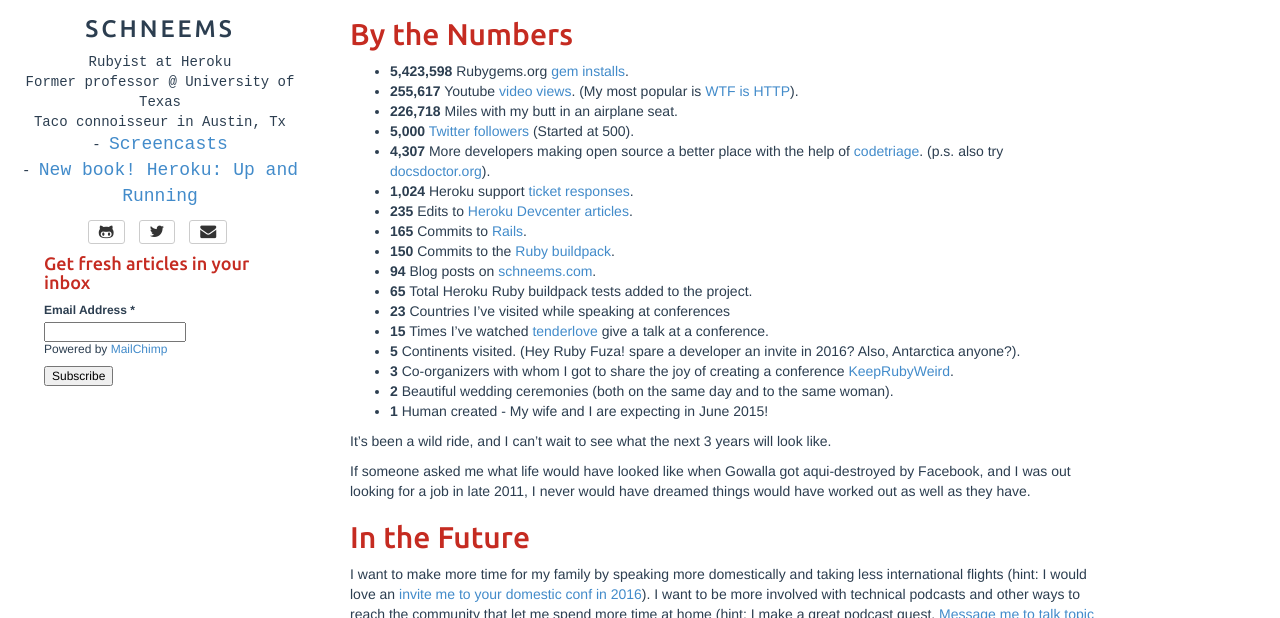
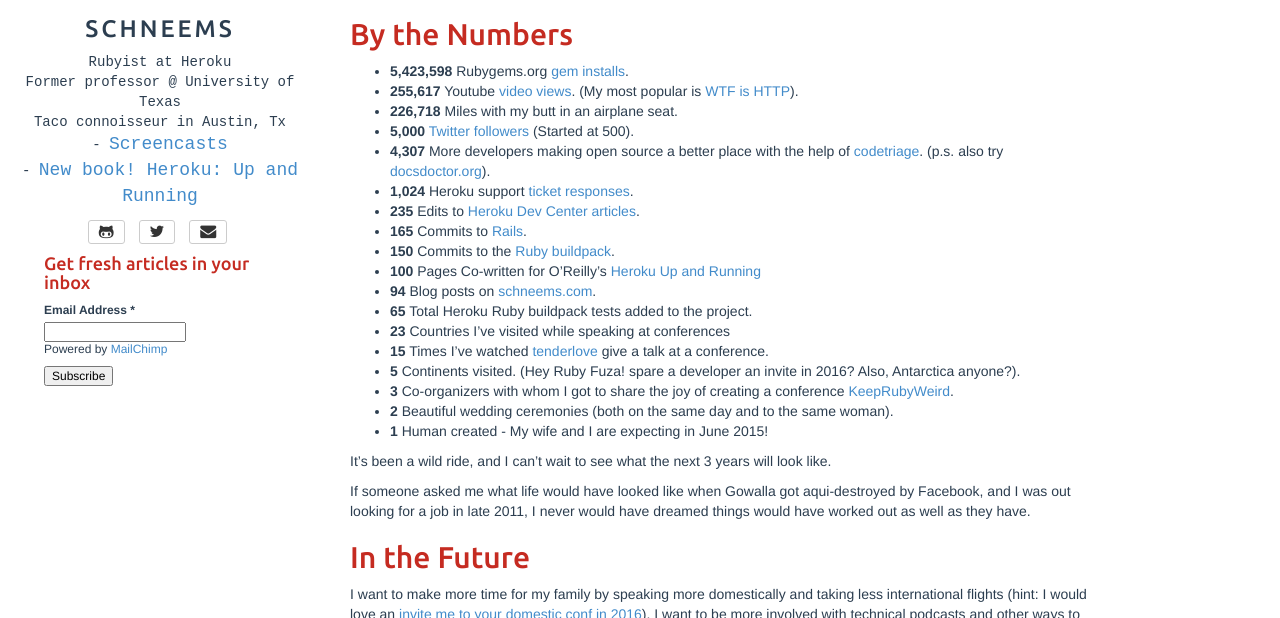
Before and after one commit to schneems/schneems, a Jekyll site: the page built from _posts/2015-02-26-heroku-by-the-numbers.md, in a window 1280 px wide and 900 px high, cut to the strip 282-900 px from the top of the window. Built offline with Jekyll 4.4.1, drawn with Linux system fonts in a browser that asks for light colours; Markdown is read by kramdown in place of the engine named in the settings; comment, search, counter and statistics services are not loaded.

Commit message:
Add book and change "Devcenter"
cc/ @neilmiddleton @jonmountjoy

```diff
--- a/_posts/2015-02-26-heroku-by-the-numbers.md
+++ b/_posts/2015-02-26-heroku-by-the-numbers.md
@@ -18,9 +18,10 @@
 - **5,000** [Twitter followers](https://twitter.com/schneems) (Started at 500).
 - **4,307** More developers making open source a better place with the help of [codetriage](http://www.codetriage.com). (p.s. also try [docsdoctor.org](http://docsdoctor.org)).
 - **1,024** Heroku support [ticket responses](https://help.heroku.com/).
-- **235** Edits to [Heroku Devcenter articles](https://devcenter.heroku.com/).
+- **235** Edits to [Heroku Dev Center articles](https://devcenter.heroku.com/).
 - **165** Commits to [Rails](http://contributors.rubyonrails.org/contributors/richard-schneeman/commits).
 - **150** Commits to the [Ruby buildpack](https://github.com/heroku/heroku-buildpack-ruby/graphs/contributors).
+- **100** Pages Co-written for O'Reilly's [Heroku Up and Running](http://shop.oreilly.com/product/0636920027409.do)
 - **94** Blog posts on [schneems.com](http://www.schneems.com).
 - **65** Total Heroku Ruby buildpack tests added to the project.
 - **23** Countries I've visited while speaking at conferences
```
